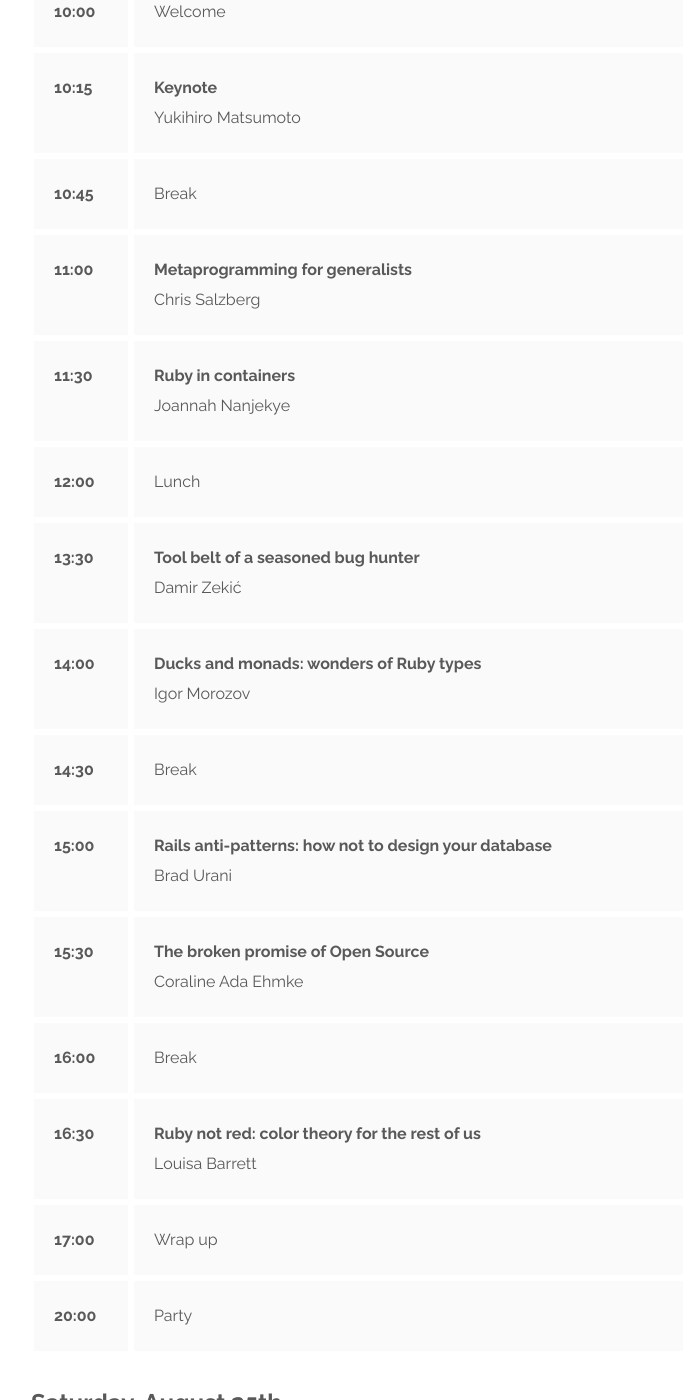
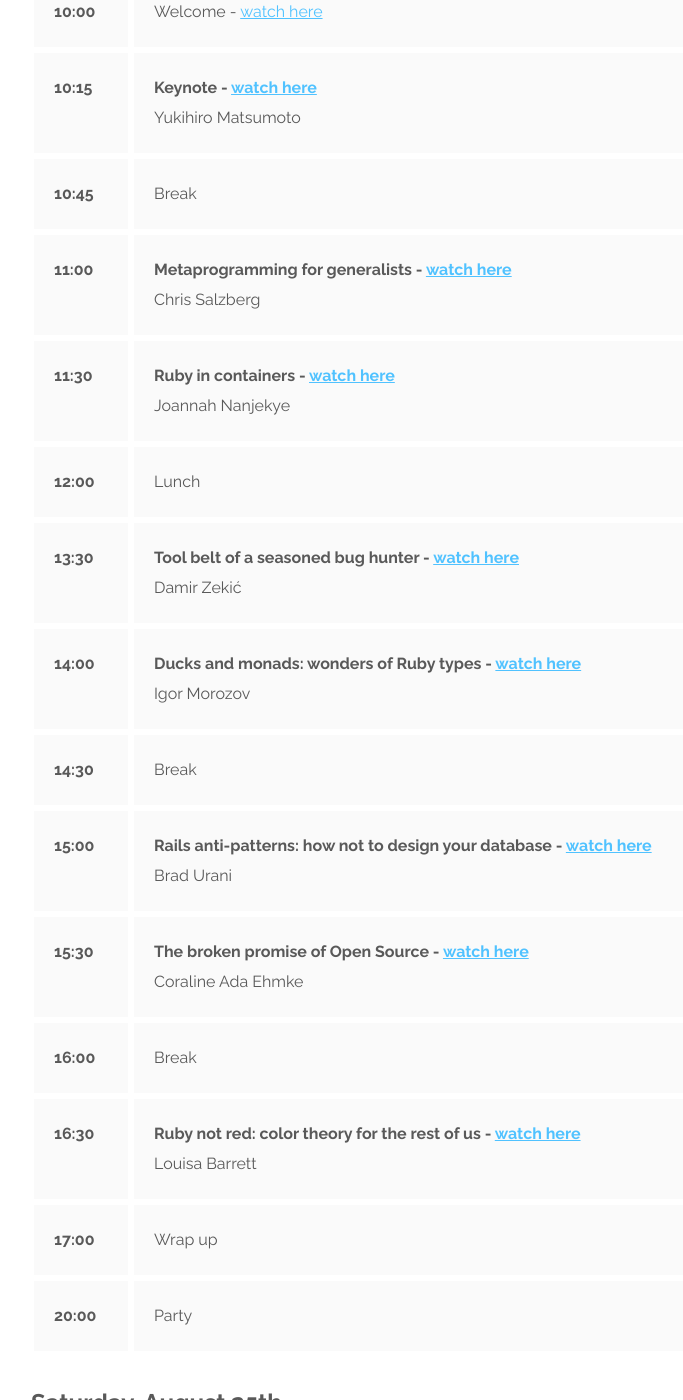
Before and after one commit to euruko/euruko2018.github.io, a Jekyll site: the page built from schedule.html, in a window 1280 px wide and 1400 px high, scrolled down 541 px. Shown: the whole window, without its empty margins (9-692 px from the left). Built offline with Jekyll 4.4.1, drawn with Linux system fonts in a browser that asks for light colours; some of the changed text lies outside the part shown.

Commit message:
Updated schedule with links with videos

```diff
--- a/schedule.html
+++ b/schedule.html
@@ -31,13 +31,13 @@
 
                 <div row>
                     <div>10:00</div>
-                    <div>Welcome</div>
+                    <div>Welcome - <a href="https://www.youtube.com/watch?v=YhPP_Knq0qM&t=2s" target="_blank">watch here</a></div>
                 </div>
 
                 <div row>
                     <div>10:15</div>
                     <div>
-                        <strong>Keynote</strong><br />
+                        <strong>Keynote - <a href="https://www.youtube.com/watch?v=cs0s5lZAUwc" target="_blank">watch here</a></strong><br />
                         Yukihiro Matsumoto
                     </div>
                 </div>
@@ -49,13 +49,13 @@
 
                 <div row>
                     <div>11:00</div>
-                    <div><strong>Metaprogramming for generalists</strong><br />
+                    <div><strong>Metaprogramming for generalists - <a href="https://www.youtube.com/watch?v=1fIlcnrJHxs" target="_blank">watch here</a></strong><br />
                         Chris Salzberg</div>
                 </div>
 
                 <div row>
                     <div>11:30</div>
-                    <div><strong>Ruby in containers</strong><br />
+                    <div><strong>Ruby in containers - <a href="https://www.youtube.com/watch?v=qPNkOPvjecs" target="_blank">watch here</a></strong><br />
                         Joannah Nanjekye</div>
                 </div>
 
@@ -66,13 +66,13 @@
 
                 <div row>
                     <div>13:30</div>
-                    <div><strong>Tool belt of a seasoned bug hunter</strong><br />
+                    <div><strong>Tool belt of a seasoned bug hunter - <a href="https://www.youtube.com/watch?v=ObB0dzX_rBs" target="_blank">watch here</a></strong><br />
                         Damir Zekić</div>
                 </div>
 
                 <div row>
                     <div>14:00</div>
-                    <div><strong>Ducks and monads: wonders of Ruby types</strong><br />
+                    <div><strong>Ducks and monads: wonders of Ruby types - <a href="https://www.youtube.com/watch?v=v-H9nK8hqfE" target="_blank">watch here</a></strong><br />
                         Igor Morozov</div>
                 </div>
 
@@ -83,13 +83,13 @@
 
                 <div row>
                     <div>15:00</div>
-                    <div><strong>Rails anti-patterns: how not to design your database</strong><br />
+                    <div><strong>Rails anti-patterns: how not to design your database - <a href="https://www.youtube.com/watch?v=zo3iRBPzscU" target="_blank">watch here</a></strong><br />
                         Brad Urani</div>
                 </div>
 
                 <div row>
                     <div>15:30</div>
-                    <div><strong>The broken promise of Open Source</strong><br />
+                    <div><strong>The broken promise of Open Source - <a href="https://www.youtube.com/watch?v=5ByUPh_uPqQ" target="_blank">watch here</a></strong><br />
                         Coraline Ada Ehmke</div>
                 </div>
 
@@ -100,7 +100,7 @@
 
                 <div row>
                     <div>16:30</div>
-                    <div><strong>Ruby not red: color theory for the rest of us</strong><br />
+                    <div><strong>Ruby not red: color theory for the rest of us - <a href="https://www.youtube.com/watch?v=OgO1EIFDgPU" target="_blank">watch here</a></strong><br />
                         Louisa Barrett</div>
                 </div>
 
@@ -124,13 +124,13 @@
 
                 <div row>
                     <div>11:15</div>
-                    <div><strong>The case of the missing method — a Ruby mystery story</strong><br />
+                    <div><strong>The case of the missing method — a Ruby mystery story - <a href="https://www.youtube.com/watch?v=wkz-B1w2GVM" target="_blank">watch here</a></strong><br />
                         Nadia Odunayo</div>
                 </div>
 
                 <div row>
                     <div>11:45</div>
-                    <div><strong>Pitch the next EuRuKo's location (<a href="mailto:euruko2018@gmail.com" target="_blank">register here</a>)</strong></div>
+                    <div><strong>Pitch the next EuRuKo's location</strong> (<a href="mailto:euruko2018@gmail.com" target="_blank">register here</a>)</div>
                 </div>
 
                 <div row>
```
